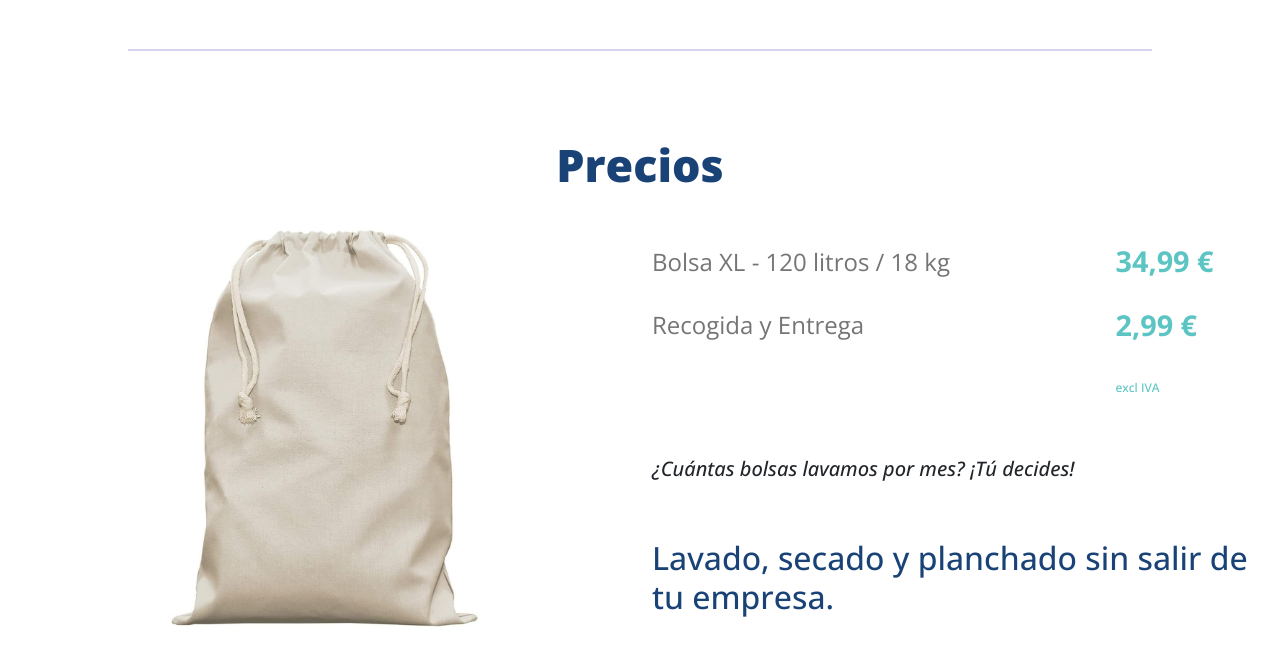
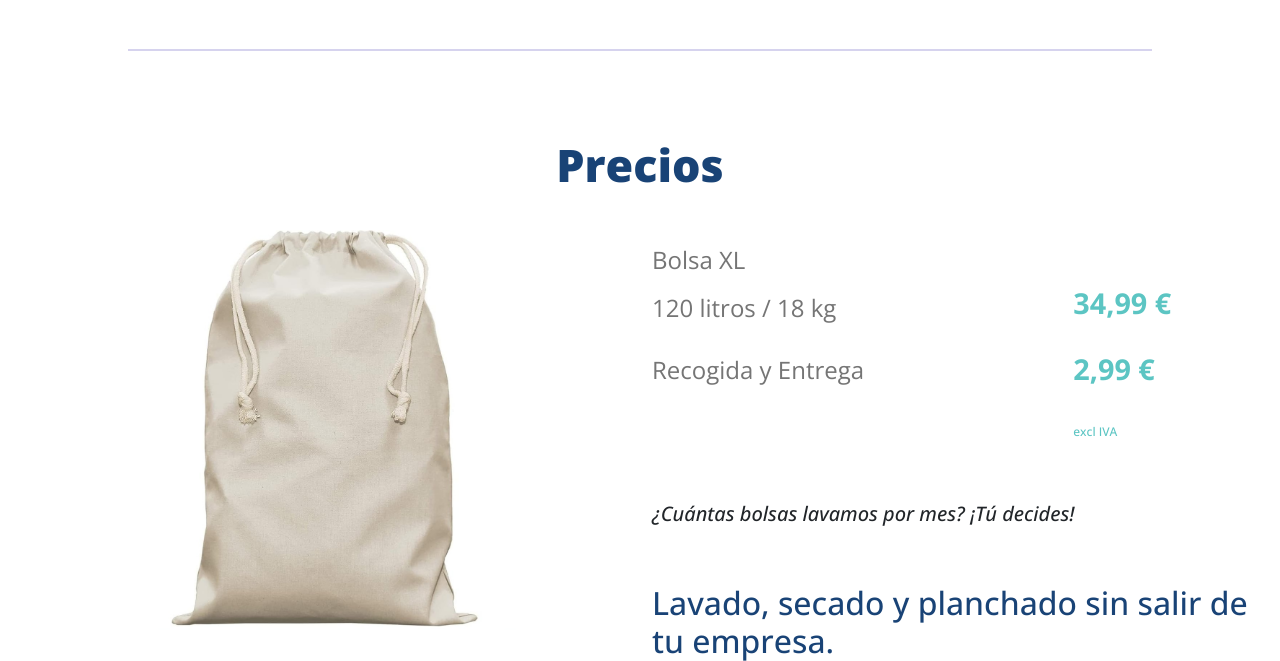
Before and after one commit to hana-koubova/lina-lavanderia, a Flask app: page / in a window 1280 px wide. Shown: the part 1623-2284 px from the top of the page. Run offline with Flask 3, Linux system fonts and the light colour scheme; some libraries are stand-ins or nearby versions.

Commit message:
text formatting enhance

```diff
--- a/templates/index.html
+++ b/templates/index.html
@@ -89,8 +89,10 @@
 
                 <table class="p-2">
                     <tr>
-                        <td><p class="fs-4">Bolsa XL - 120 litros / 18 kg</p></td>
-                        <td><h4 class="price">34,99 €</h4></td>
+                        <td><p class="fs-4">Bolsa XL</p>
+                            <p class="fs-4">120 litros / 18 kg</p></td>
+                        <td><p class="text-white">-</p>
+                            <h4 class="price">34,99 €</h4></td>
                     </tr>
                     <tr>
                         <td><p class="fs-4">Recogida y Entrega</p></td>
```
